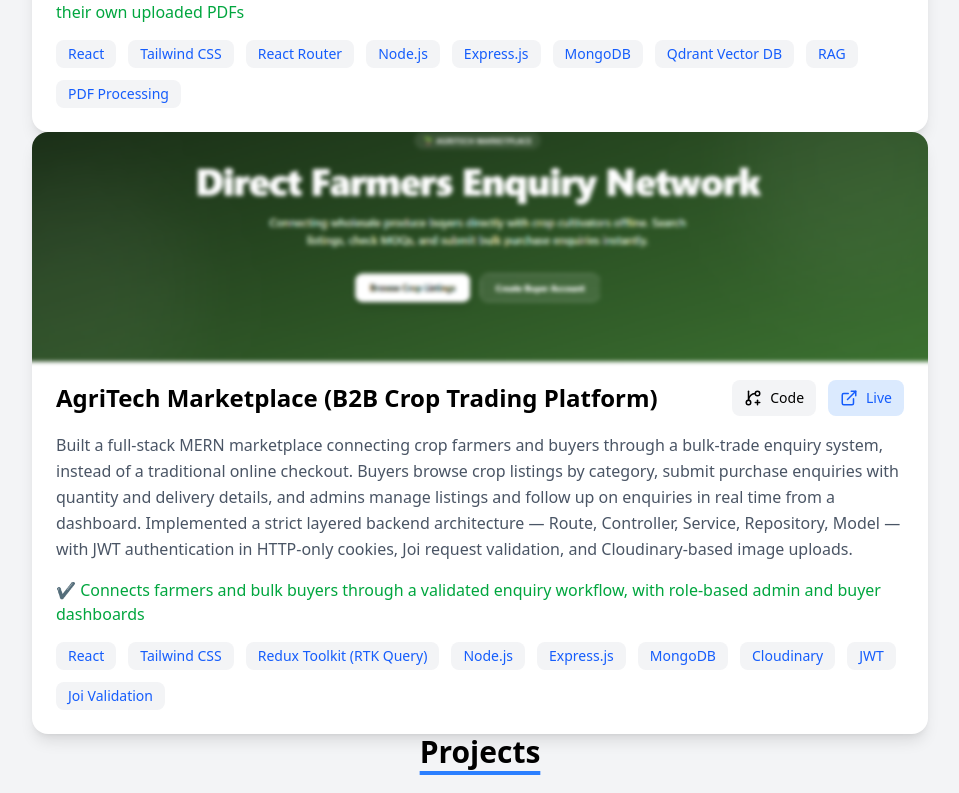
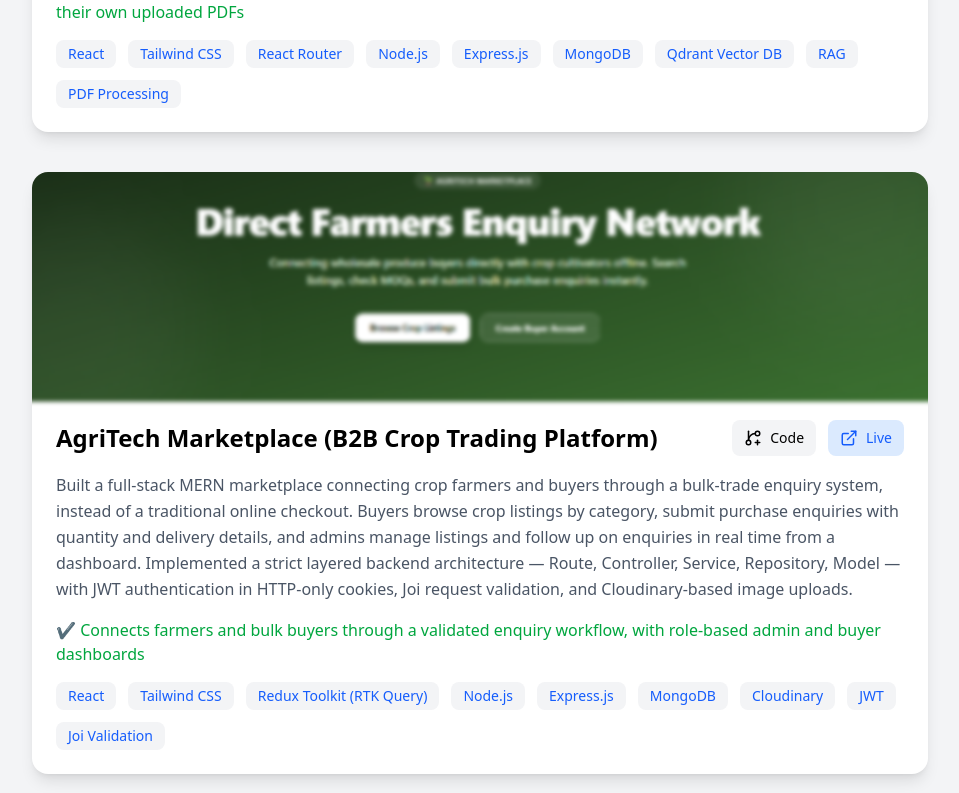
Before and after one commit to elamaran-gh/portfolio-v1, a React (Vite) app: page / in a window 1280 px wide. Shown: the part 3007-3800 px from the top of the page, without its empty margins (160-1119 px from the left). Built offline with nearby package versions, Linux system fonts and the light colour scheme.

Commit message:
update the cards

```diff
--- a/src/component/Project.jsx
+++ b/src/component/Project.jsx
@@ -64,67 +64,6 @@ const Project = () => {
 
           </div>
         </div>
-        </div>
-
-        {/* Card - AgriTech Marketplace */}
-        <div className="max-w-4xl mx-auto bg-white rounded-2xl shadow-lg overflow-hidden
-hover:shadow-2xl hover:-translate-y-1 transition duration-300">
-
-          <img src="/agritech.png" alt="AgriTech Marketplace" className="w-full h-56 object-cover blur-[2px] scale-105" />
-
-          <div className="p-6">
-
-            <div className="flex justify-between items-center mb-4">
-              <h2 className="text-2xl font-semibold">
-                AgriTech Marketplace (B2B Crop Trading Platform)
-              </h2>
-
-              <div className="flex gap-3">
-                <a href={"https://github.com/elamaran-gh/AgriTech-Marketplace"} target="_blank" rel="noopener noreferrer"
-                  className="flex items-center gap-2 px-3 py-2 bg-gray-100 rounded-lg hover:shadow-md hover:scale-105 transition">
-                  <GitBranchPlus size={18} />
-                  <span className="text-sm">Code</span>
-                </a>
-
-                <a href={"https://agri-tech-marketplace-coral.vercel.app"} target="_blank" rel="noopener noreferrer"
-                  className="flex items-center gap-2 px-3 py-2 bg-blue-100 text-blue-600 rounded-lg hover:shadow-md hover:scale-105 transition">
-                  <ExternalLink size={18} />
-                  <span className="text-sm">Live</span>
-                </a>
-              </div>
-            </div>
-
-            <p className="text-gray-600 mb-4 leading-relaxed">
-              Built a full-stack MERN marketplace connecting crop farmers and buyers through a bulk-trade enquiry system, instead of a traditional online checkout. Buyers browse crop listings by category, submit purchase enquiries with quantity and delivery details, and admins manage listings and follow up on enquiries in real time from a dashboard. Implemented a strict layered backend architecture — Route, Controller, Service, Repository, Model — with JWT authentication in HTTP-only cookies, Joi request validation, and Cloudinary-based image uploads.
-            </p>
-
-            <p className="text-green-600 font-medium mb-4">
-              ✔ Connects farmers and bulk buyers through a validated enquiry workflow, with role-based admin and buyer dashboards
-            </p>
-
-            <div className="flex flex-wrap gap-3">
-              <span className="px-3 py-1 bg-gray-100 text-blue-600 rounded-lg text-sm">React</span>
-              <span className="px-3 py-1 bg-gray-100 text-blue-600 rounded-lg text-sm">Tailwind CSS</span>
-              <span className="px-3 py-1 bg-gray-100 text-blue-600 rounded-lg text-sm">Redux Toolkit (RTK Query)</span>
-              <span className="px-3 py-1 bg-gray-100 text-blue-600 rounded-lg text-sm">Node.js</span>
-              <span className="px-3 py-1 bg-gray-100 text-blue-600 rounded-lg text-sm">Express.js</span>
-              <span className="px-3 py-1 bg-gray-100 text-blue-600 rounded-lg text-sm">MongoDB</span>
-              <span className="px-3 py-1 bg-gray-100 text-blue-600 rounded-lg text-sm">Cloudinary</span>
-              <span className="px-3 py-1 bg-gray-100 text-blue-600 rounded-lg text-sm">JWT</span>
-              <span className="px-3 py-1 bg-gray-100 text-blue-600 rounded-lg text-sm">Joi Validation</span>
-            </div>
-
-          </div>
-        </div>
-
-        {/* Title */}
-        <h1 className="text-center text-3xl font-bold underline decoration-4 underline-offset-8 decoration-blue-500 mb-14">
-          Projects
-        </h1>
-
-        {/* wrapper */}
-        <div className="flex flex-col gap-10">
-
 
         {/* Card - AgriTech Marketplace */}
         <div className="max-w-4xl mx-auto bg-white rounded-2xl shadow-lg overflow-hidden
```
Lines whose indentation alone changed are shown as unchanged.
